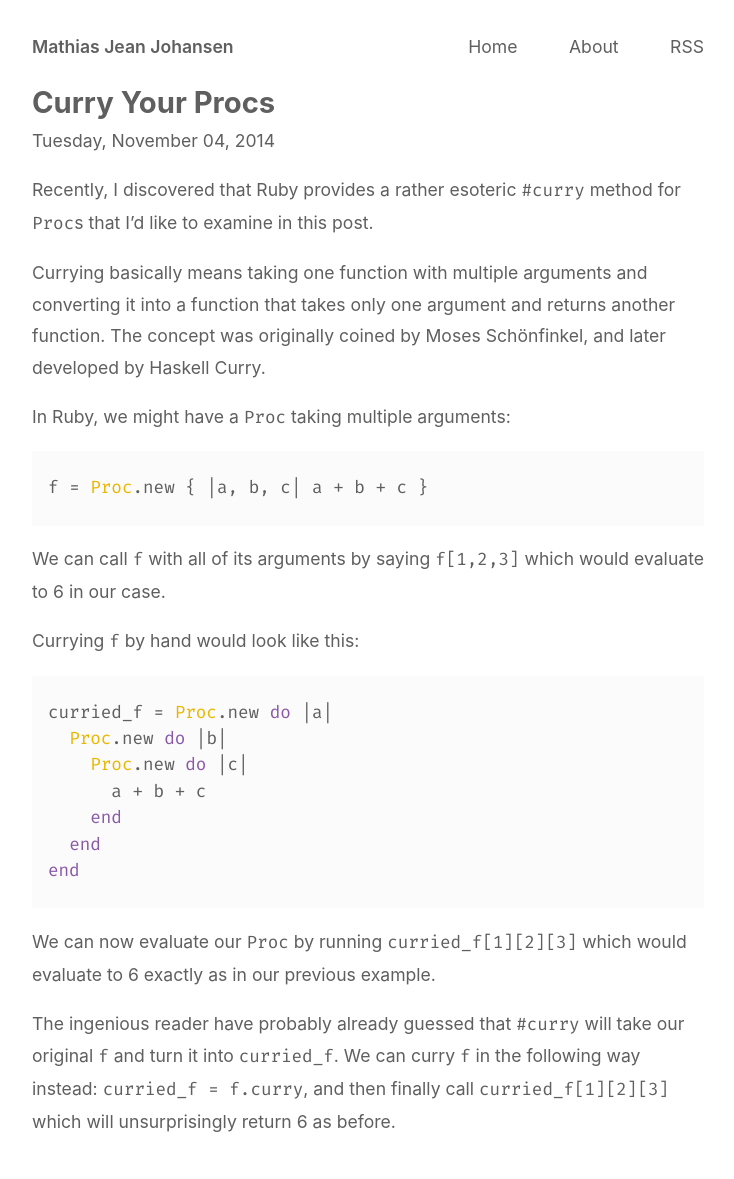
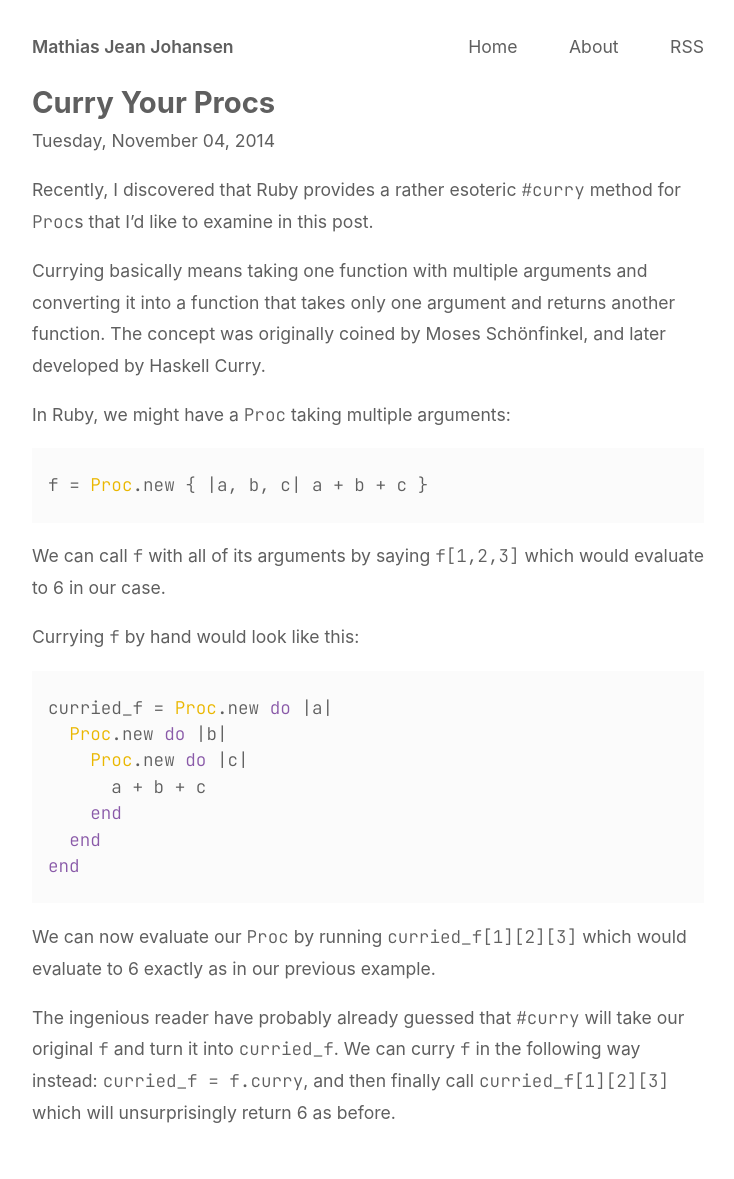
Before and after one commit to majjoha/majjoha.github.io, a Jekyll site: the page built from _posts/2014-11-04-curry-your-procs.md, in a window 1280 px wide. Shown: the whole page, without its empty margins (272-1006 px from the left). Built offline with Jekyll 4.4.1, drawn with Linux system fonts in a browser that asks for light colours.

Commit message:
Replace Fira Code with JetBrains Mono.

```diff
--- a/_includes/style.css
+++ b/_includes/style.css
@@ -28,7 +28,7 @@
 }
 
 code {
-  font-family: "Fira Code", "Menlo", monospace;
+  font-family: "JetBrains Mono", "Menlo", monospace;
 }
 
 img {
@@ -156,7 +156,7 @@
 .highlight {
   overflow-wrap: break-word;
   word-wrap: break-word;
-  font-family: "Fira Code", "Menlo", monospace;
+  font-family: "JetBrains Mono", "Menlo", monospace;
   background: #fbfbfb;
   box-sizing: border-box;
   padding: 0.25rem 0.5rem;
--- a/_layouts/default.html
+++ b/_layouts/default.html
@@ -14,7 +14,7 @@
   <link rel="icon" href="/favicon.ico" type="image/x-icon">
   <link rel="preload" href="/css/style.css" as="style">
   <link rel="stylesheet" href="/css/style.css">
-  <link href="https://fonts.googleapis.com/css2?family=Fira+Code&display=swap" rel="stylesheet">
+  <link href="https://fonts.googleapis.com/css2?family=JetBrains+Mono:wght@300&display=swap" rel="stylesheet">
   {% if page.layout == "about" %}
   <link rel="preload" href="/images/me-loop.gif" as="image">
   <link rel="preload" href="/images/me-border-loop.gif" as="image">
```
